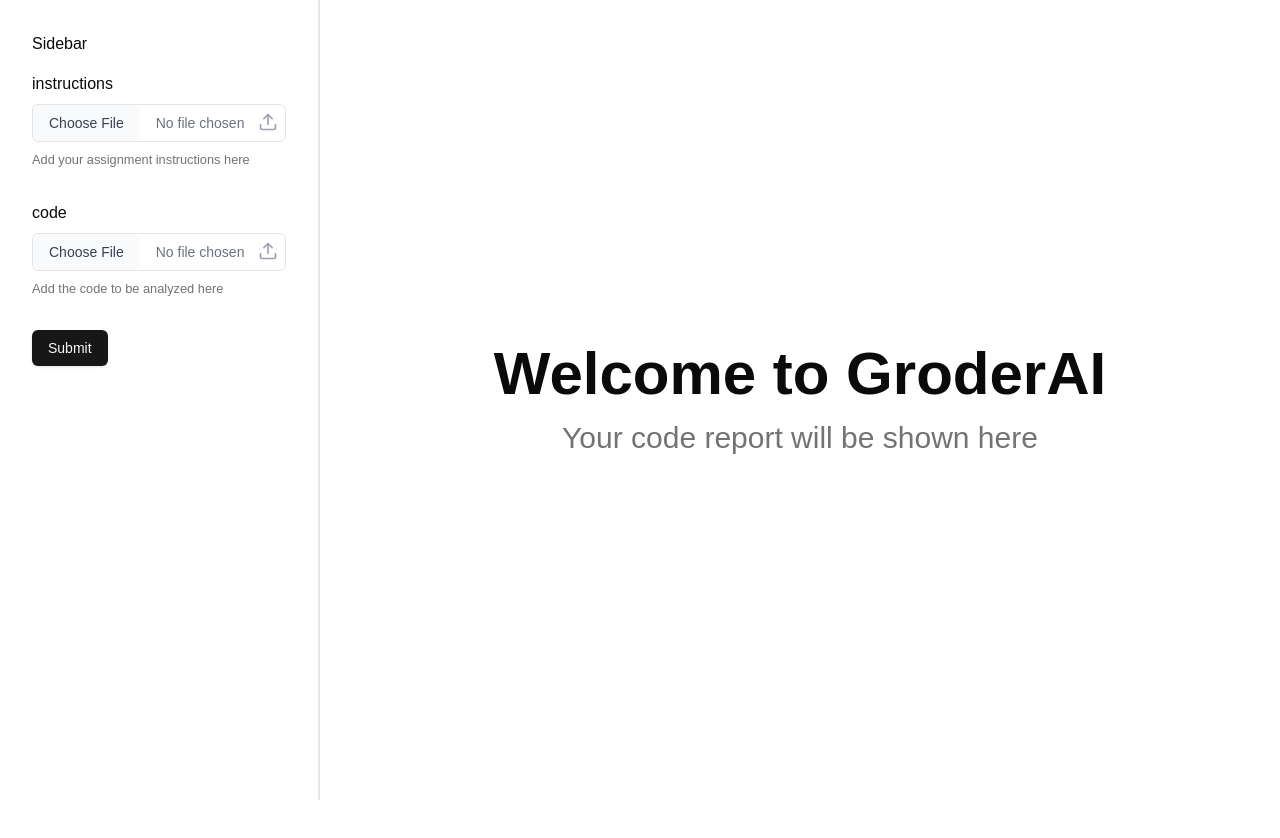
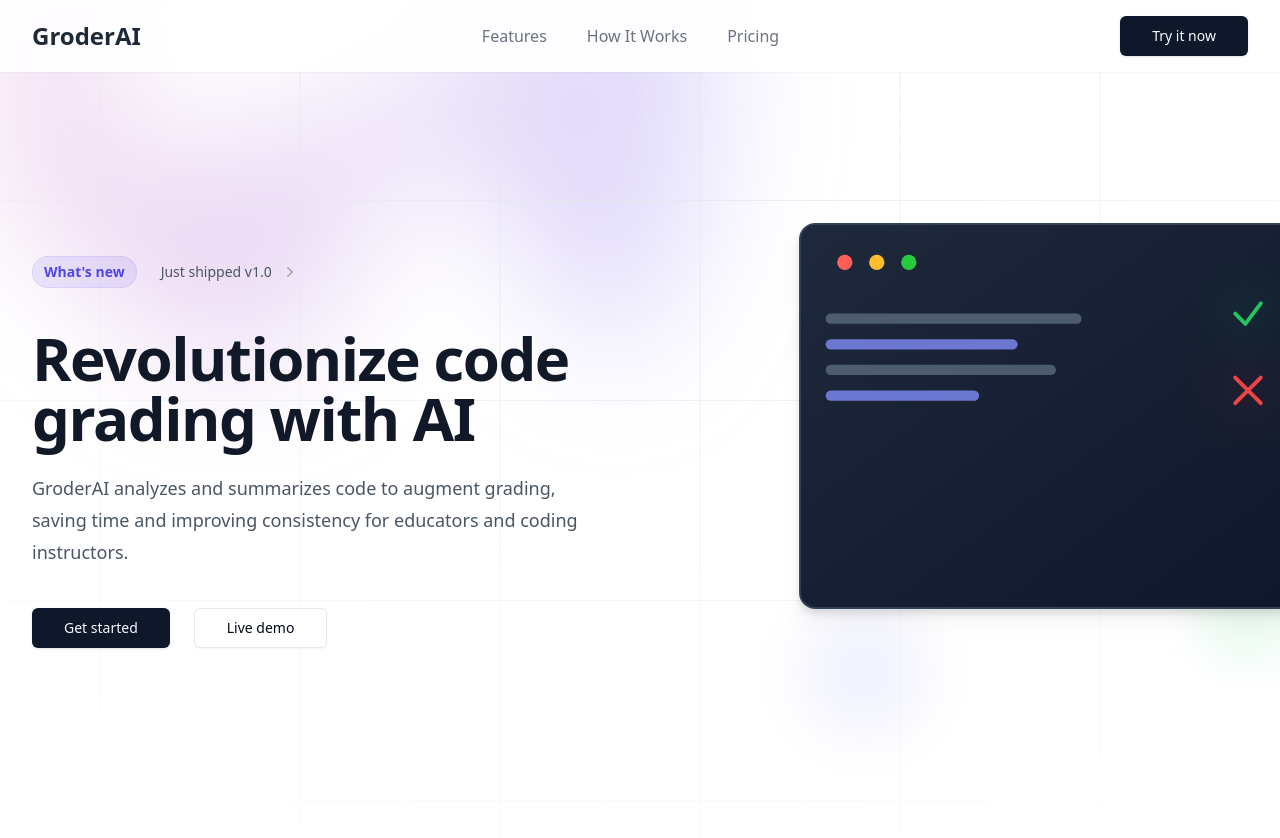
Before and after one commit to gustavocsak/groderai, a Next.js app in the folder frontend/: page / in a window 1280 px wide. Shown: the top 838 px of the page. Before the commit the page ends 800 px from the top, so only its background shows below. Built offline with nearby package versions, Linux system fonts and the light colour scheme.

Commit message:
refactor: move main screen to /analyze route

```diff
--- /dev/null
+++ b/frontend/app/analyze/page.tsx
@@ -0,0 +1,11 @@
+import Report from "@/components/report";
+import Sidebar from "@/components/sidebar";
+
+export default function Home() {
+  return (
+    <div className="flex flex-row h-full">
+      <Sidebar />
+      <Report />
+    </div>
+  );
+}
--- a/frontend/app/globals.css
+++ b/frontend/app/globals.css
@@ -2,63 +2,67 @@
 @tailwind components;
 @tailwind utilities;
 
-body {
-  font-family: Arial, Helvetica, sans-serif;
-}
-
 @layer base {
   :root {
     --background: 0 0% 100%;
-    --foreground: 0 0% 3.9%;
+    --foreground: 222.2 84% 4.9%;
+
     --card: 0 0% 100%;
-    --card-foreground: 0 0% 3.9%;
+    --card-foreground: 222.2 84% 4.9%;
+
     --popover: 0 0% 100%;
-    --popover-foreground: 0 0% 3.9%;
-    --primary: 0 0% 9%;
-    --primary-foreground: 0 0% 98%;
-    --secondary: 0 0% 96.1%;
-    --secondary-foreground: 0 0% 9%;
-    --muted: 0 0% 96.1%;
-    --muted-foreground: 0 0% 45.1%;
-    --accent: 0 0% 96.1%;
-    --accent-foreground: 0 0% 9%;
+    --popover-foreground: 222.2 84% 4.9%;
+
+    --primary: 222.2 47.4% 11.2%;
+    --primary-foreground: 210 40% 98%;
+
+    --secondary: 210 40% 96.1%;
+    --secondary-foreground: 222.2 47.4% 11.2%;
+
+    --muted: 210 40% 96.1%;
+    --muted-foreground: 215.4 16.3% 46.9%;
+
+    --accent: 210 40% 96.1%;
+    --accent-foreground: 222.2 47.4% 11.2%;
+
     --destructive: 0 84.2% 60.2%;
-    --destructive-foreground: 0 0% 98%;
-    --border: 0 0% 89.8%;
-    --input: 0 0% 89.8%;
-    --ring: 0 0% 3.9%;
-    --chart-1: 12 76% 61%;
-    --chart-2: 173 58% 39%;
-    --chart-3: 197 37% 24%;
-    --chart-4: 43 74% 66%;
-    --chart-5: 27 87% 67%;
+    --destructive-foreground: 210 40% 98%;
+
+    --border: 214.3 31.8% 91.4%;
+    --input: 214.3 31.8% 91.4%;
+    --ring: 222.2 84% 4.9%;
+
     --radius: 0.5rem;
   }
+
   .dark {
-    --background: 0 0% 3.9%;
-    --foreground: 0 0% 98%;
-    --card: 0 0% 3.9%;
-    --card-foreground: 0 0% 98%;
-    --popover: 0 0% 3.9%;
-    --popover-foreground: 0 0% 98%;
-    --primary: 0 0% 98%;
-    --primary-foreground: 0 0% 9%;
-    --secondary: 0 0% 14.9%;
-    --secondary-foreground: 0 0% 98%;
-    --muted: 0 0% 14.9%;
-    --muted-foreground: 0 0% 63.9%;
-    --accent: 0 0% 14.9%;
-    --accent-foreground: 0 0% 98%;
+    --background: 222.2 84% 4.9%;
+    --foreground: 210 40% 98%;
+
+    --card: 222.2 84% 4.9%;
+    --card-foreground: 210 40% 98%;
+
+    --popover: 222.2 84% 4.9%;
+    --popover-foreground: 210 40% 98%;
+
+    --primary: 210 40% 98%;
+    --primary-foreground: 222.2 47.4% 11.2%;
+
+    --secondary: 217.2 32.6% 17.5%;
+    --secondary-foreground: 210 40% 98%;
+
+    --muted: 217.2 32.6% 17.5%;
+    --muted-foreground: 215 20.2% 65.1%;
+
+    --accent: 217.2 32.6% 17.5%;
+    --accent-foreground: 210 40% 98%;
+
     --destructive: 0 62.8% 30.6%;
-    --destructive-foreground: 0 0% 98%;
-    --border: 0 0% 14.9%;
-    --input: 0 0% 14.9%;
-    --ring: 0 0% 83.1%;
-    --chart-1: 220 70% 50%;
-    --chart-2: 160 60% 45%;
-    --chart-3: 30 80% 55%;
-    --chart-4: 280 65% 60%;
-    --chart-5: 340 75% 55%;
+    --destructive-foreground: 210 40% 98%;
+
+    --border: 217.2 32.6% 17.5%;
+    --input: 217.2 32.6% 17.5%;
+    --ring: 212.7 26.8% 83.9%;
   }
 }
 
--- a/frontend/app/page.tsx
+++ b/frontend/app/page.tsx
@@ -1,11 +1,17 @@
-import Report from "@/components/report";
-import Sidebar from "@/components/sidebar";
+import Header from "@/components/landing/header";
+import Hero from "@/components/landing/hero";
+
+import { AnimatePresence } from "framer-motion";
 
 export default function Home() {
   return (
-    <div className="flex flex-row h-full">
-      <Sidebar />
-      <Report />
+    <div className="min-h-screen bg-gradient-to-b from-gray-50 to-white">
+      <Header />
+      <AnimatePresence>
+        <main>
+          <Hero />
+        </main>
+      </AnimatePresence>
     </div>
   );
 }
```
